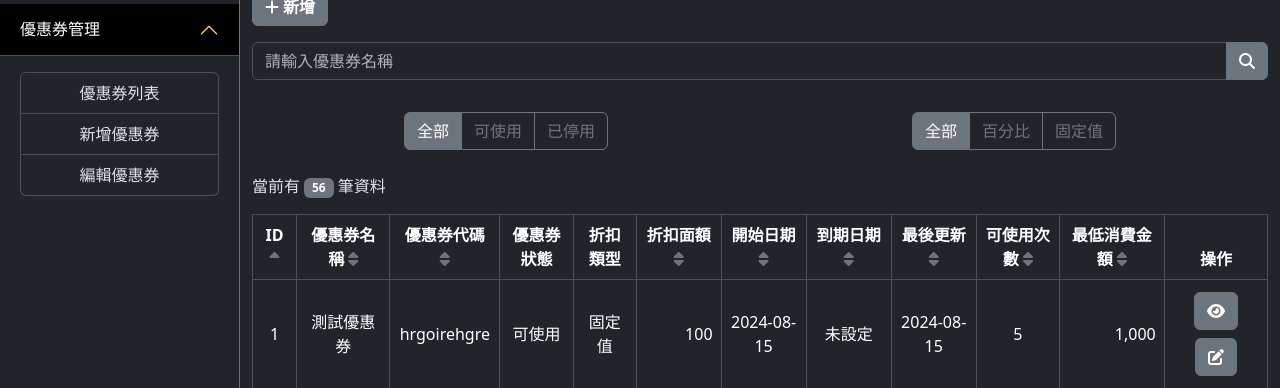
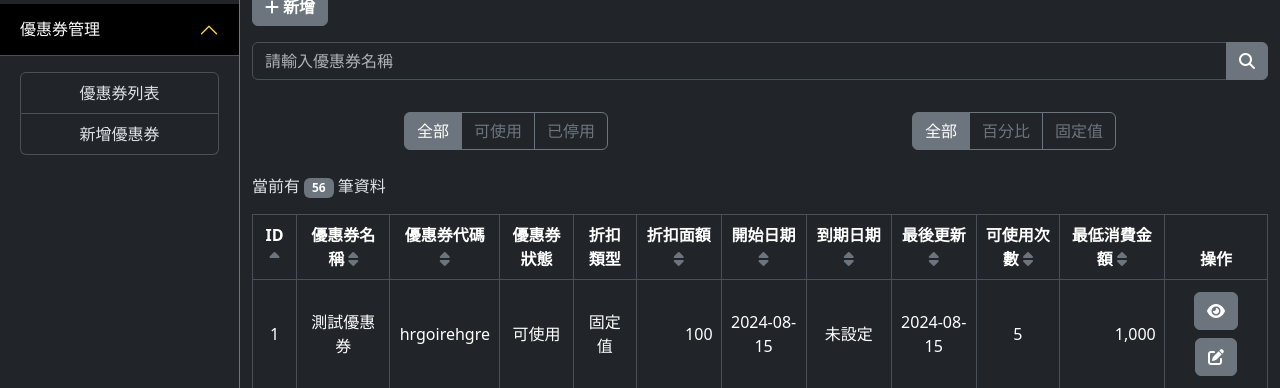
Before and after one commit to besttea168/teamwork, a PHP site: page /coupon/coupons.php in a window 1280 px wide, after a click on "優惠券管理". Shown: the part 172-560 px from the top of the page. Run offline with PHP 8.4, Linux system fonts and the light colour scheme; data comes from the database, SQL or seed files in the repository; some libraries are stand-ins or nearby versions.

Commit message:
siderbar更新coupon連結

```diff
--- a/sidebar.php
+++ b/sidebar.php
@@ -43,9 +43,8 @@
                 <div id="flush-collapseCoupon" class="accordion-collapse collapse" aria-labelledby="flush-headingCoupon" data-bs-parent="#accordionFlushExample">
                     <div class="accordion-body bg-dark">
                         <div class="list-group text-center">
-                            <a href="#" class="list-group-item list-group-item-action">優惠券列表</a>
-                            <a href="#" class="list-group-item list-group-item-action">新增優惠券</a>
-                            <a href="#" class="list-group-item list-group-item-action">編輯優惠券</a>
+                            <a href="../teamwork1/coupon/coupons.php" class="list-group-item list-group-item-action">優惠券列表</a>
+                            <a href="../teamwork1/coupon/create-coupon.php" class="list-group-item list-group-item-action">新增優惠券</a>
                         </div>
                     </div>
                 </div>
@@ -54,7 +53,7 @@
 </aside>
 
 
-    <!-- Bootstrap JavaScript Libraries -->
+    <!-- Bootstrap JavaScript Libraries 功能有用到不能刪-->
     <script src="https://cdn.jsdelivr.net/npm/@popperjs/core@2.11.8/dist/umd/popper.min.js" integrity="sha384-I7E8VVD/ismYTF4hNIPjVp/Zjvgyol6VFvRkX/vR+Vc4jQkC+hVqc2pM8ODewa9r" crossorigin="anonymous"></script>
 
     <script src="https://cdn.jsdelivr.net/npm/bootstrap@5.3.2/dist/js/bootstrap.min.js" integrity="sha384-BBtl+eGJRgqQAUMxJ7pMwbEyER4l1g+O15P+16Ep7Q9Q+zqX6gSbd85u4mG4QzX+" crossorigin="anonymous"></script>
```
